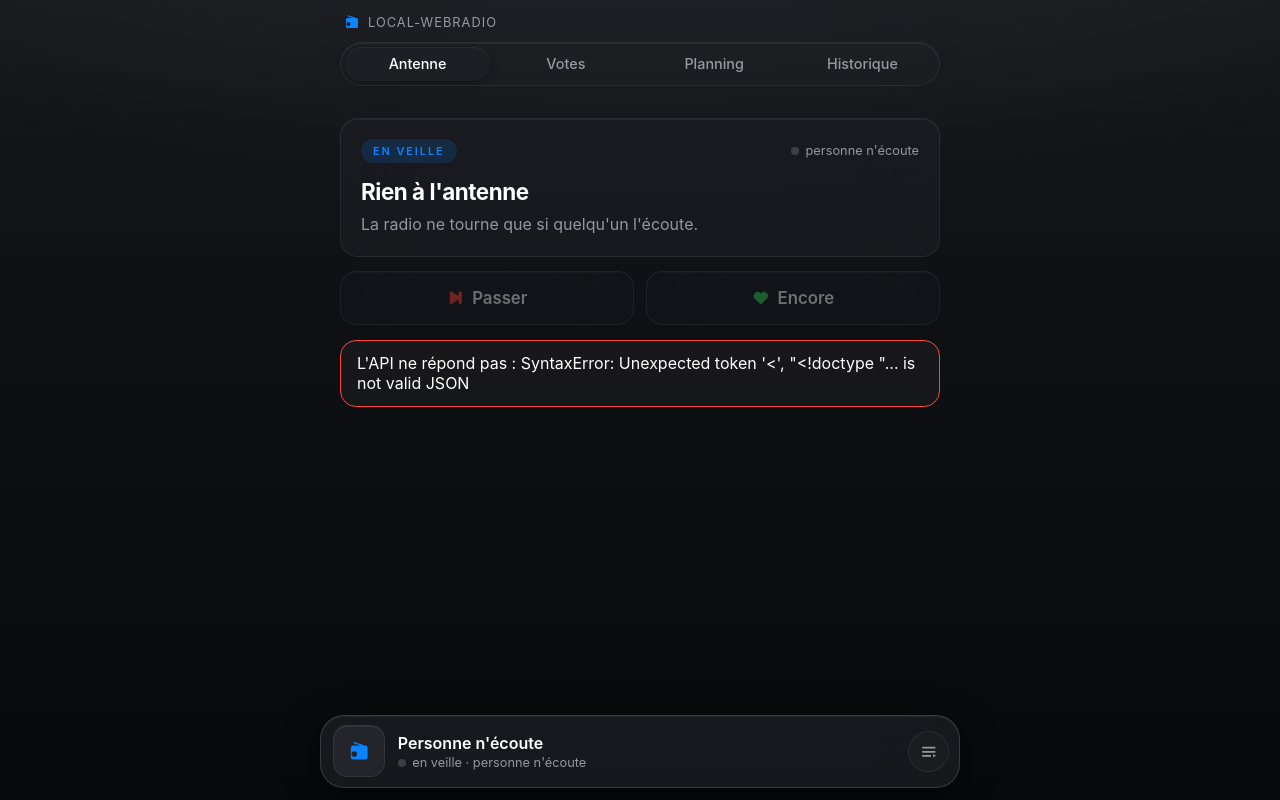
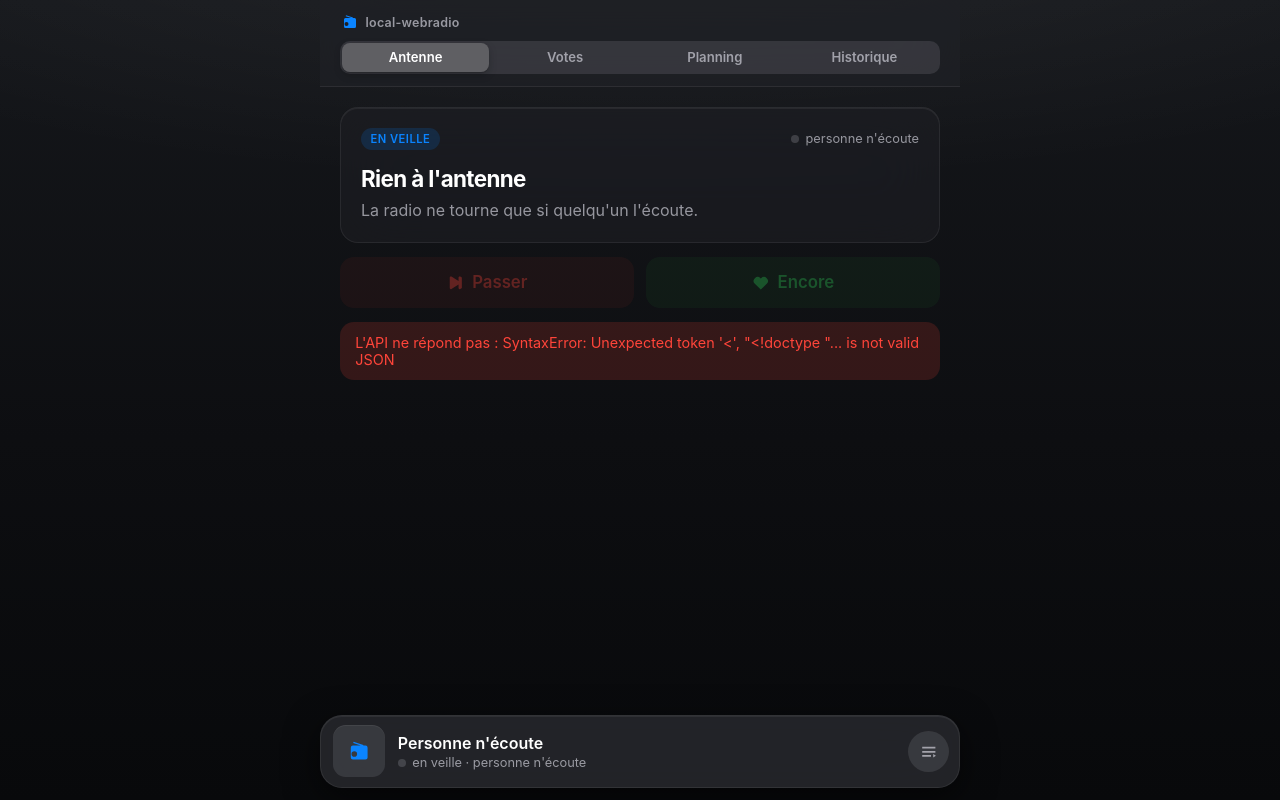
Before and after one commit to c4software/Personnal-WebRadio, a Python web app: template webradio/adapters/web/templates/index.html in a window 1280 px wide. Run offline with Jinja, Linux system fonts and the light colour scheme; the template is opened without the code that fills it, so the values that code supplies are empty.

Commit message:
feat(web): les commandes au vocabulaire du systeme
Les onglets etaient des pilules de verre, les deux votes deux boutons gris
que seul un picto colore distinguait, le tiroir un panneau sans bord.

Les onglets deviennent un controle segmente : une piste grise, un curseur
plein sous le libelle actif. Les votes prennent la teinte de leur action —
un geste qu'on fait sans regarder ne peut pas reposer sur un picto de
16 pixels. Le tiroir porte une poignee, les boutons ronds un remplissage
gris plutot qu'un trait, et les bandeaux d'etat la teinte de leur reponse.

Les capitales espacees de 0,2 em reviennent a 0,03 : c'est l'autre moitie
de ce que l'auteur reprochait.

Ref: GOAL-072-T02

```diff
--- a/webradio/adapters/web/static/style.css
+++ b/webradio/adapters/web/static/style.css
@@ -48,20 +48,26 @@
 button { font: inherit; color: inherit; cursor: pointer; -webkit-tap-highlight-color: transparent; }
 button[disabled] { cursor: default; }
 /* L'en-tête et les onglets restent collés en haut, en verre : on change
-   d'onglet sans remonter, et le contenu défile dessous. */
+   d'onglet sans remonter, et le contenu défile dessous. Le filet du bas
+   est ce qui sépare la barre du contenu quand il passe dessous. */
 .haut { position: sticky; top: 0; z-index: 2; margin: -1.25rem -1.25rem 1.25rem; padding: 0.9rem 1.25rem 0.75rem;
-        backdrop-filter: blur(16px); -webkit-backdrop-filter: blur(16px); }
-.marque { display: flex; align-items: center; gap: 0.5rem; margin: 0 0.25rem 0.7rem;
-          font-size: 0.8rem; letter-spacing: 0.08em; text-transform: uppercase; color: var(--sourdine); }
+        background: var(--mat); border-bottom: 1px solid var(--filet);
+        backdrop-filter: var(--flou); -webkit-backdrop-filter: var(--flou); }
+.marque { display: flex; align-items: center; gap: 0.45rem; margin: 0 0.15rem 0.65rem;
+          font-size: 0.78rem; letter-spacing: 0.02em; font-weight: 600; color: var(--sourdine); }
 .marque svg { width: 1rem; height: 1rem; fill: var(--accent); }
-.onglets { display: flex; gap: 0.2rem; padding: 0.25rem; border-radius: 999px;
-           background: var(--mat-fin); border: 1px solid var(--filet); box-shadow: var(--reflet); }
+/* Un contrôle segmenté : une piste grise, un curseur plein qui glisse
+   sous le libellé actif. Ni pilule ni bordure — c'est le contraste du
+   curseur qui porte la sélection. */
+.onglets { display: flex; gap: 0.15rem; padding: 0.125rem; border-radius: 0.625rem;
+           background: var(--remplissage); }
 .onglets button {
-  flex: 1; padding: 0.55rem 0.2rem; border-radius: 999px; border: 0; background: transparent;
-  color: var(--sourdine); font-size: 0.9rem; font-weight: 500; white-space: nowrap;
-  transition: background 0.15s ease, color 0.15s ease;
+  flex: 1; padding: 0.4rem 0.2rem; border-radius: 0.5rem; border: 0; background: transparent;
+  color: var(--sourdine); font-size: 0.82rem; font-weight: 600; white-space: nowrap;
+  transition: background 0.2s ease, color 0.2s ease;
 }
-.onglets button.actif { background: var(--mat); color: var(--texte); box-shadow: var(--reflet), 0 2px 8px rgba(0, 0, 0, 0.25); }
+.onglets button.actif { background: rgba(99, 99, 102, 0.95); color: var(--texte);
+                        box-shadow: 0 3px 8px rgba(0, 0, 0, 0.2), 0 1px 1px rgba(0, 0, 0, 0.14); }
 /* La scène (GOAL-062) : ce qui passe, dans une carte de verre, et les
    votes juste dessous — à portée de pouce, sans écran de vide. */
 .carte {
@@ -71,42 +77,44 @@
 .scene { padding: 1.25rem 1.25rem 0.5rem; }
 .scene .entete { display: flex; justify-content: space-between; align-items: center; gap: 0.6rem; margin-bottom: 1rem; }
 .nature {
-  display: inline-block; text-transform: uppercase; letter-spacing: 0.18em;
-  font-size: 0.68rem; font-weight: 600; color: var(--accent); background: rgba(10, 132, 255, 0.16);
-  border-radius: 999px; padding: 0.3rem 0.75rem;
+  display: inline-block; text-transform: uppercase; letter-spacing: 0.04em;
+  font-size: 0.7rem; font-weight: 600; color: var(--accent); background: rgba(10, 132, 255, 0.16);
+  border-radius: 999px; padding: 0.25rem 0.6rem;
 }
 .scene .etat-antenne { display: flex; align-items: center; gap: 0.4rem; color: var(--sourdine); font-size: 0.8rem; }
-.titre { font-size: 1.9rem; line-height: 1.15; letter-spacing: -0.02em; font-weight: 700; overflow-wrap: anywhere; }
+.titre { font-size: 1.9rem; line-height: 1.12; letter-spacing: -0.028em; font-weight: 700; overflow-wrap: anywhere; }
 .artiste { color: var(--sourdine); font-size: 1.15rem; margin-top: 0.35rem; }
 .moment { display: flex; flex-wrap: wrap; align-items: center; gap: 0.5rem; margin-top: 1rem; font-size: 0.9rem; color: var(--accent); }
 .retirer {
-  padding: 0.25rem 0.7rem; font-size: 0.8rem; border: 1px solid var(--filet-fort); border-radius: 999px;
-  background: var(--mat); color: var(--texte);
+  padding: 0.25rem 0.7rem; font-size: 0.8rem; font-weight: 500; border: 0; border-radius: 999px;
+  background: var(--remplissage); color: var(--texte);
 }
 .retirer[disabled] { opacity: 0.5; }
 .a-suivre {
   all: unset; cursor: pointer; display: flex; align-items: center; gap: 0.7rem; width: 100%;
   margin-top: 1rem; padding: 0.8rem 0; border-top: 1px solid var(--filet); box-sizing: border-box;
 }
-.a-suivre .etiquette { flex: none; font-size: 0.68rem; text-transform: uppercase; letter-spacing: 0.15em; color: var(--sourdine); }
+.a-suivre .etiquette { flex: none; font-size: 0.7rem; font-weight: 600; text-transform: uppercase; letter-spacing: 0.04em; color: var(--tertiaire); }
 .a-suivre .texte { flex: 1; min-width: 0; overflow: hidden; text-overflow: ellipsis; white-space: nowrap; }
 .a-suivre .chevron { flex: none; color: var(--sourdine); }
 .scene.veille { padding-bottom: 1.25rem; }
 .scene.veille .titre { font-size: 1.4rem; }
 .scene.veille p { color: var(--sourdine); margin-top: 0.5rem; line-height: 1.45; }
+/* Les deux votes sont des boutons teintés : le remplissage prend la
+   couleur de l'action, à faible opacité, et le libellé la porte en plein.
+   Deux boutons gris à picto coloré se ressemblaient trop pour un geste
+   qu'on fait sans regarder. */
 .votes { display: flex; gap: 0.75rem; margin-top: 0.9rem; }
 .votes button {
   flex: 1; display: flex; align-items: center; justify-content: center; gap: 0.5rem;
-  padding: 1rem; font-size: 1.05rem; font-weight: 600; border-radius: 1rem;
-  border: 1px solid var(--filet-fort); background: var(--mat); color: var(--texte);
-  backdrop-filter: var(--flou); -webkit-backdrop-filter: var(--flou); box-shadow: var(--reflet);
-  transition: transform 0.15s ease;
+  padding: 0.95rem; font-size: 1.05rem; font-weight: 600; border-radius: 0.875rem; border: 0;
+  transition: transform 0.15s ease, opacity 0.15s ease;
 }
 .votes button svg { width: 1.1rem; height: 1.1rem; fill: currentColor; }
-.votes button:active { transform: scale(0.97); }
-.votes button[disabled] { opacity: 0.4; }
-.votes .encore svg { color: var(--encore); }
-.votes .passer svg { color: var(--stop); }
+.votes button:active { transform: scale(0.97); opacity: 0.75; }
+.votes button[disabled] { opacity: 0.35; }
+.votes .encore { background: rgba(48, 209, 88, 0.16); color: var(--encore); }
+.votes .passer { background: rgba(255, 69, 58, 0.16); color: var(--stop); }
 /* La barre de lecture (GOAL-062) : fixe en bas, sur tous les onglets,
    sous le pouce — un bouton rond, ce qui passe, le témoin d'antenne.
    Le volume ne se montre que sur un écran large : un téléphone le
@@ -114,15 +122,14 @@
 .barre {
   position: fixed; left: 50%; transform: translateX(-50%); z-index: 4;
   bottom: max(0.75rem, env(safe-area-inset-bottom)); width: min(40rem, 100% - 1.5rem);
-  background: var(--mat); border: 1px solid var(--filet-fort); border-radius: 1.5rem;
+  background: var(--mat-epais); border: 1px solid var(--filet); border-radius: 1.375rem;
   backdrop-filter: var(--flou); -webkit-backdrop-filter: var(--flou);
   box-shadow: var(--reflet), var(--ombre);
   display: flex; flex-direction: column; padding: 0.6rem 0.6rem 0.6rem 0.75rem;
 }
 .barre .pochette {
-  width: 3.25rem; height: 3.25rem; flex: none; border-radius: 0.9rem; display: grid; place-items: center;
-  background: var(--mat-epais); border: 1px solid var(--filet); color: var(--accent);
-  box-shadow: var(--reflet);
+  width: 3.25rem; height: 3.25rem; flex: none; border-radius: 0.8rem; display: grid; place-items: center;
+  background: var(--remplissage); color: var(--accent); box-shadow: var(--reflet);
 }
 .barre .pochette svg { width: 1.4rem; height: 1.4rem; fill: currentColor; }
 .barre .ligne { min-width: 0; flex: 1; display: flex; flex-direction: column; gap: 0.15rem; }
@@ -157,44 +164,55 @@
 /* La liste des prochains titres se déploie depuis le lecteur (GOAL-062,
    demandé par l'auteur) : la pilule grandit vers le haut, et un voile
    couvre le reste de la page. */
-.voile { position: fixed; inset: 0; background: rgba(0, 0, 0, 0.45); z-index: 3; animation: apparaitre 0.2s ease-out; }
+.voile { position: fixed; inset: 0; background: rgba(0, 0, 0, 0.5); z-index: 3;
+         backdrop-filter: blur(3px); -webkit-backdrop-filter: blur(3px);
+         animation: apparaitre 0.2s ease-out; }
 @keyframes apparaitre { from { opacity: 0; } to { opacity: 1; } }
 @keyframes deplier { from { opacity: 0; transform: translateY(0.75rem); } to { opacity: 1; transform: none; } }
 .liste { animation: deplier 0.25s cubic-bezier(0.2, 0.8, 0.2, 1); padding: 0.5rem 0.4rem 0.25rem; }
-.liste header { display: flex; justify-content: space-between; align-items: center; padding: 0.2rem 0.4rem 0.6rem; }
-.liste h2 { font-size: 0.72rem; text-transform: uppercase; letter-spacing: 0.15em; color: var(--sourdine); }
-.liste .fermer { all: unset; cursor: pointer; color: var(--sourdine); padding: 0.3rem 0.5rem; font-size: 1rem; }
+/* La poignée d'une feuille : elle dit que le panneau est venu du bas, et
+   qu'il peut y retourner. */
+.liste::before { content: ""; display: block; width: 2.25rem; height: 0.3125rem; margin: 0.1rem auto 0.5rem;
+                 border-radius: 999px; background: var(--remplissage-fort); }
+.liste header { display: flex; justify-content: space-between; align-items: center; padding: 0 0.25rem 0.5rem; }
+.liste h2 { font-size: 0.95rem; font-weight: 600; letter-spacing: -0.01em; color: var(--texte); }
+.liste .fermer { all: unset; cursor: pointer; color: var(--sourdine); font-size: 0.85rem;
+                 width: 1.75rem; height: 1.75rem; border-radius: 999px; background: var(--remplissage);
+                 display: grid; place-items: center; }
 .liste .defile { max-height: 50dvh; overflow-y: auto; }
 .prochain { display: grid; grid-template-columns: 3.2rem minmax(0, 1fr) auto; gap: 0.6rem;
             align-items: center; padding: 0.5rem 0.4rem; }
 .prochain + .prochain { border-top: 1px solid var(--filet); }
 .prochain.prevu .titre-histoire { color: var(--sourdine); font-style: italic; }
 .prochain .heure { color: var(--sourdine); font-variant-numeric: tabular-nums; font-size: 0.85rem; }
-.prochain .oubli { all: unset; cursor: pointer; color: var(--sourdine); padding: 0.4rem 0.6rem;
-                   border-radius: 0.6rem; border: 1px solid var(--filet); font-size: 0.9rem; }
+.prochain .oubli { all: unset; cursor: pointer; color: var(--sourdine); font-size: 0.8rem;
+                   width: 1.75rem; height: 1.75rem; border-radius: 999px; background: var(--remplissage);
+                   display: grid; place-items: center; }
 .prochain .oubli[disabled] { opacity: 0.4; }
 .liste .vide { padding: 1rem 0; }
 .barre .commandes { display: flex; align-items: center; gap: 0.8rem; }
 .barre .ouvrir-liste {
-  width: 2.6rem; height: 2.6rem; border-radius: 999px; flex: none; border: 1px solid var(--filet);
-  background: var(--mat-fin); color: var(--sourdine); display: grid; place-items: center;
+  width: 2.6rem; height: 2.6rem; border-radius: 999px; flex: none; border: 0;
+  background: var(--remplissage); color: var(--sourdine); display: grid; place-items: center;
 }
-.barre .ouvrir-liste.actif { color: var(--texte); background: var(--mat); border-color: var(--filet-fort); }
+.barre .ouvrir-liste.actif { color: var(--accent); background: rgba(10, 132, 255, 0.16); }
 .barre .ouvrir-liste svg { width: 1.1rem; height: 1.1rem; fill: currentColor; }
+/* Un bandeau d'état prend la teinte de sa réponse, il ne s'entoure pas
+   d'un trait de couleur. */
 .etat {
-  margin-top: 0.9rem; padding: 0.8rem 1rem; border-radius: 1rem;
-  background: var(--mat-fin); border: 1px solid var(--filet); color: var(--sourdine);
+  margin-top: 0.9rem; padding: 0.75rem 0.95rem; border-radius: 0.875rem;
+  font-size: 0.9rem; background: var(--remplissage); color: var(--sourdine);
 }
-.etat.refus { border-color: var(--refus); color: var(--texte); }
-.etat.accepte { border-color: var(--accepte); color: var(--texte); }
+.etat.refus { background: rgba(255, 69, 58, 0.16); color: var(--refus); }
+.etat.accepte { background: rgba(48, 209, 88, 0.16); color: var(--accepte); }
 /* Les autres onglets suivent la même grammaire : des cartes de verre,
    des libellés de section discrets, des lignes séparées par un filet. */
-.vote { background: var(--mat-fin); border: 1px solid var(--filet); border-radius: 1rem;
+.vote { background: var(--mat-fin); border: 1px solid var(--filet); border-radius: 0.875rem;
         backdrop-filter: var(--flou); -webkit-backdrop-filter: var(--flou); box-shadow: var(--reflet);
-        padding: 0.85rem 1rem; margin-bottom: 0.6rem; }
+        padding: 0.85rem 1rem; margin-bottom: 0.5rem; }
 .vote .cible { display: flex; justify-content: space-between; gap: 0.5rem; margin-bottom: 0.55rem; align-items: center; }
 .vote .qui { overflow-wrap: anywhere; font-weight: 600; }
-.jauge { display: flex; height: 0.45rem; border-radius: 999px; overflow: hidden; background: var(--remplissage); }
+.jauge { display: flex; height: 0.375rem; border-radius: 999px; overflow: hidden; background: var(--remplissage); }
 .jauge .stop { background: var(--stop); }
 .jauge .encore { background: var(--encore); }
 .scores { display: flex; justify-content: space-between; font-size: 0.8rem; color: var(--sourdine); margin-top: 0.4rem; }
```
Also changed, not shown: other parts of webradio/adapters/web/static/style.css (+17 -17 lines), TASKS.md (+3 -3 lines), tests/test_api.py (+13 -0 lines).
